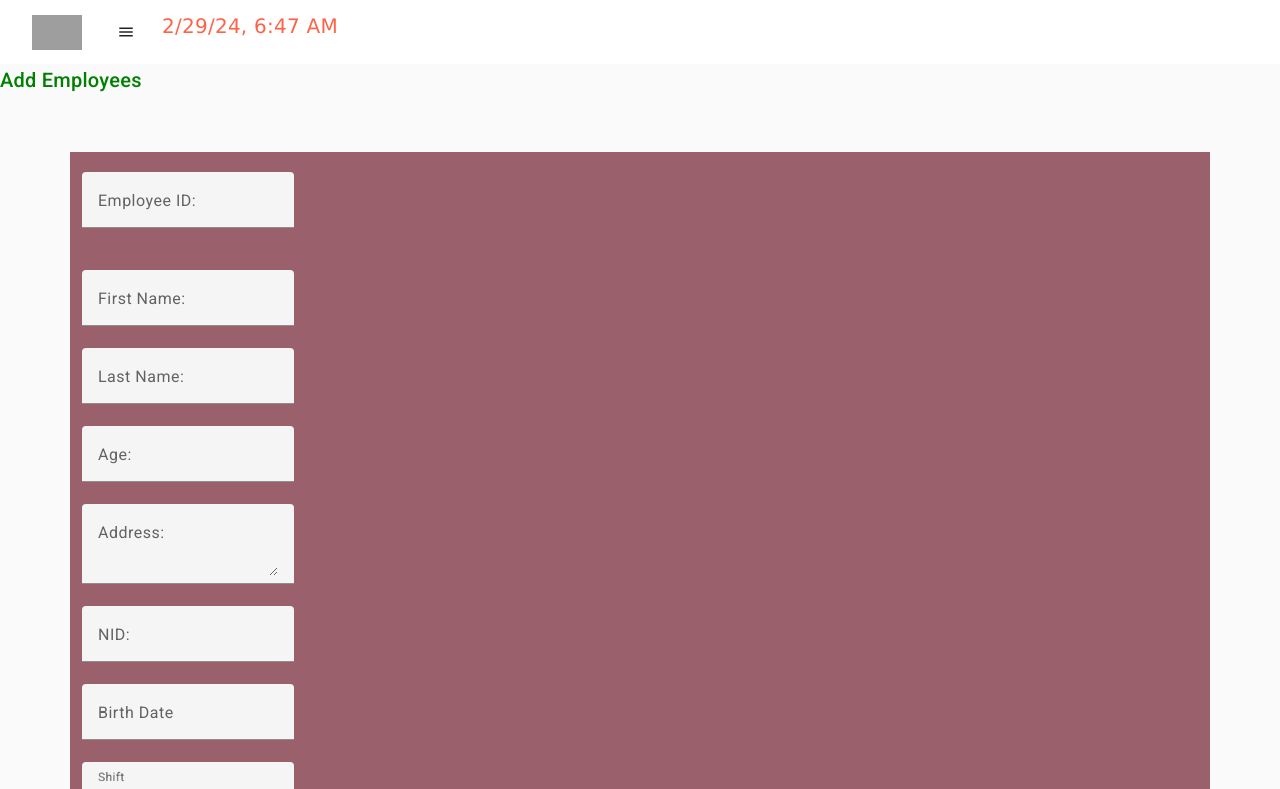
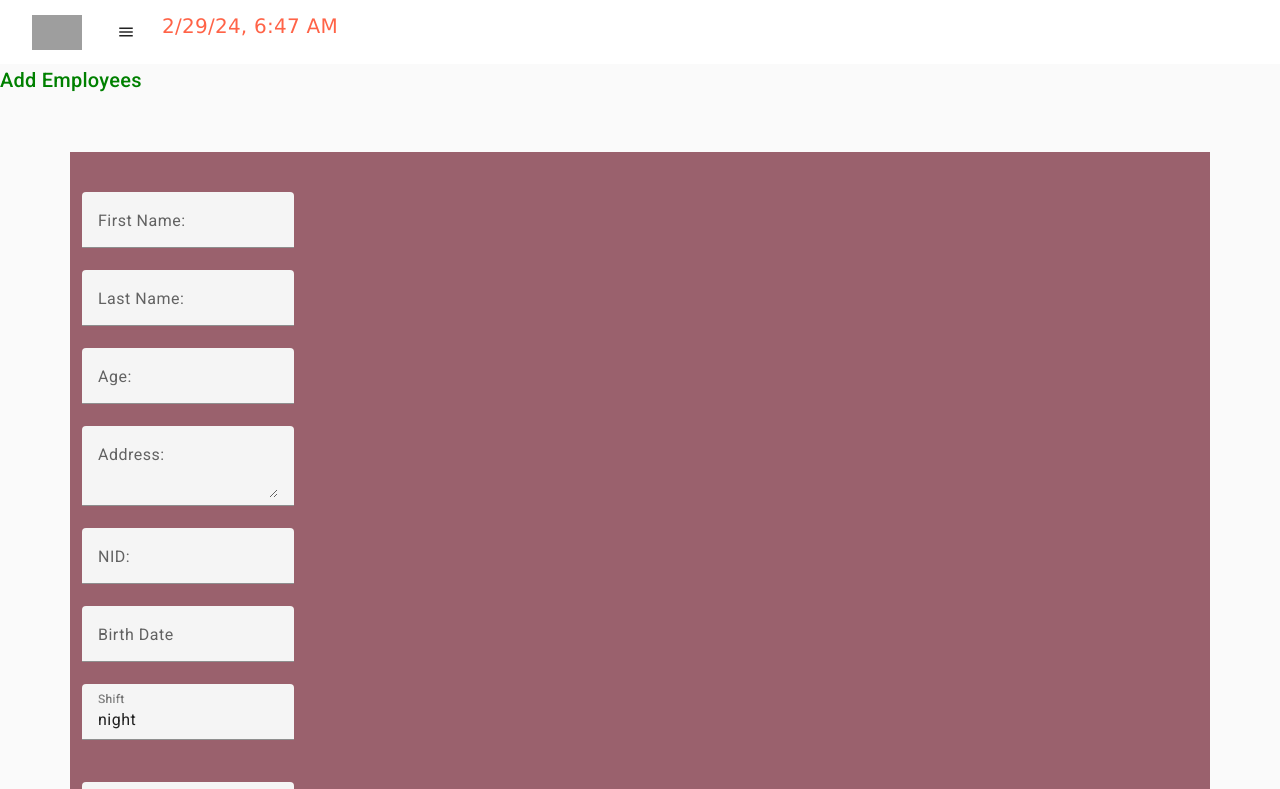
Before and after one commit to rafiulabeerkhan/ngSment, an Angular app: page /employee in a window 1280 px wide. Shown: the top 789 px of the page. Built offline with nearby package versions, Linux system fonts and the light colour scheme; grey boxes are pictures that could not be loaded.

Commit message:
updated from class

```diff
--- a/src/app/CRUD/create/create.component.html
+++ b/src/app/CRUD/create/create.component.html
@@ -4,12 +4,12 @@
     <br>
 
 <form class="form-floating" [formGroup]="addEmployee" (ngSubmit)="onsubmit()">
-  <div class="form-group">
+  <!-- <div class="form-group">
     <mat-form-field class="example-full-width">
       <mat-label>Employee ID:</mat-label>
       <input matInput placeholder="Ex. ID"  formControlName="employeeId"/>
     </mat-form-field>
-  </div>
+  </div> -->
 
   <br />
 
--- a/src/app/app.component.ts
+++ b/src/app/app.component.ts
@@ -6,5 +6,5 @@
   styleUrls: ['./app.component.scss']
 })
 export class AppComponent {
-  title = 'inv';
+  title = 'sment';
 }
```
